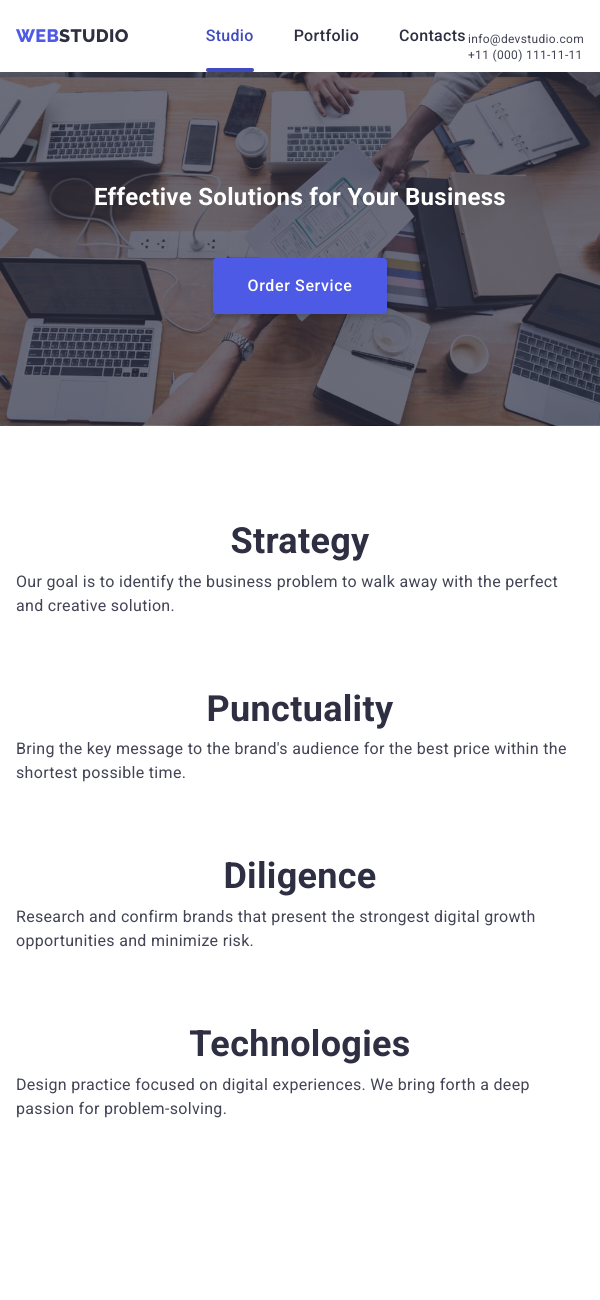
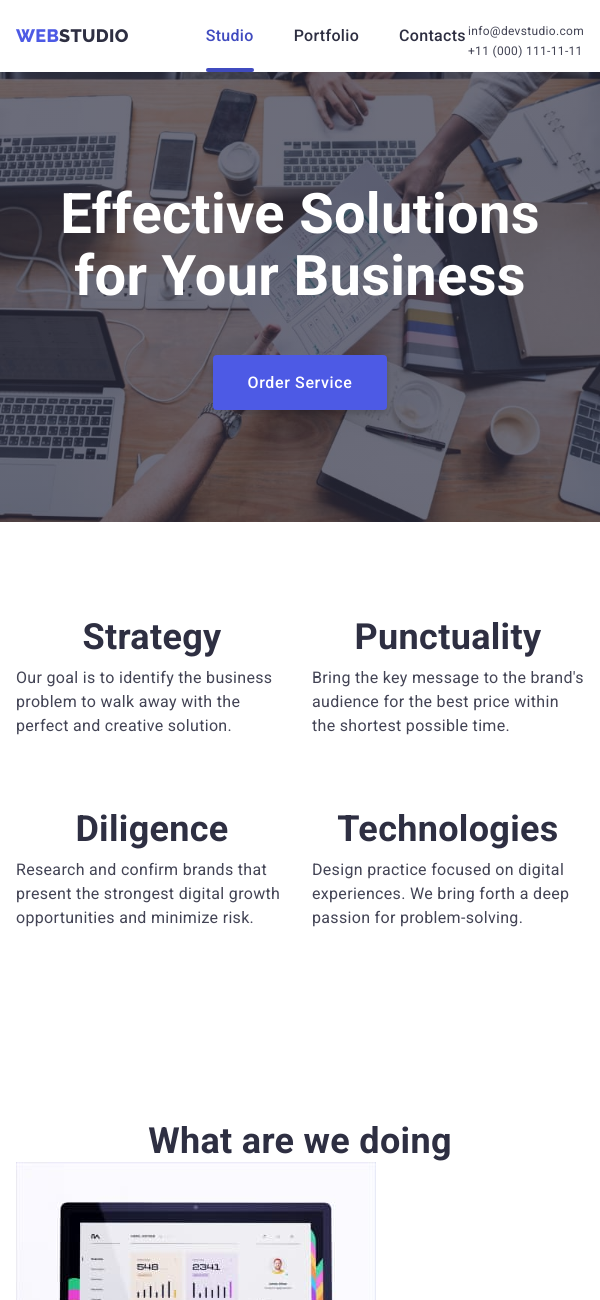
Before and after one commit to yurickv/goit-markup-hw-07, a plain HTML site: page index.html in a window 600 px wide. Shown: the top 1300 px of the page. Drawn offline with nearby package versions, Linux system fonts and the light colour scheme.

Commit message:
tablet 2

```diff
--- a/css/styles.css
+++ b/css/styles.css
@@ -36,7 +36,7 @@ p,
 ul,
 li {
     margin: 0px;
-    padding: 0;
+    padding: 0px;
 }
 
 /* кнопки, зсилки */
@@ -182,9 +182,11 @@ header {
     margin-left: auto;
 }
 @media screen and (min-width:480px) and (max-width:768px) {
-    .auth-div {padding-top: 24px;   }
+    .auth-div {padding-top: 12px;   }
 }
-
+@media screen and (min-width:480px) and (max-width:768px){
+     .auth-nav>li+li { margin-top: 4px; }
+}
 .auth-nav {
     font-size: 12px;
     line-height: 1.33;
@@ -233,6 +235,12 @@ header {
         max-width: 318px;
         font-size: 36px;}
 }
+@media screen and (min-width: 480px){
+    .hero-title {
+        max-width: 496px;
+        font-size: 56px;        }
+}
+
 .section-hero {
     margin-left: auto;
     margin-right: auto;
@@ -303,9 +311,26 @@ header {
     line-height: 1.11;
     text-align: center;
 }
-.sec-workmeth-ul > li:not(:first-child) {
-    margin-top: 72px;
+
+@media screen and (max-width: 479px) {
+    .sec-workmeth-ul>li:not(:first-child)  {
+        margin-top: 72px;    }
 }
+@media screen and (min-width: 480px) and (max-width: 767px){
+    .sec-workmeth-ul {
+        display: flex;
+        flex-wrap: wrap;
+        row-gap: 72px;
+        column-gap: 24px;
+             }
+}
+@media screen and (min-width: 480px) and (max-width: 767px) {
+    .sec-workmeth-ul > li {
+        width: calc((100% - 24px)/2);            }
+}
+
+
+
 .text {
     font-size: 16px;
     line-height: 1.5;
```
